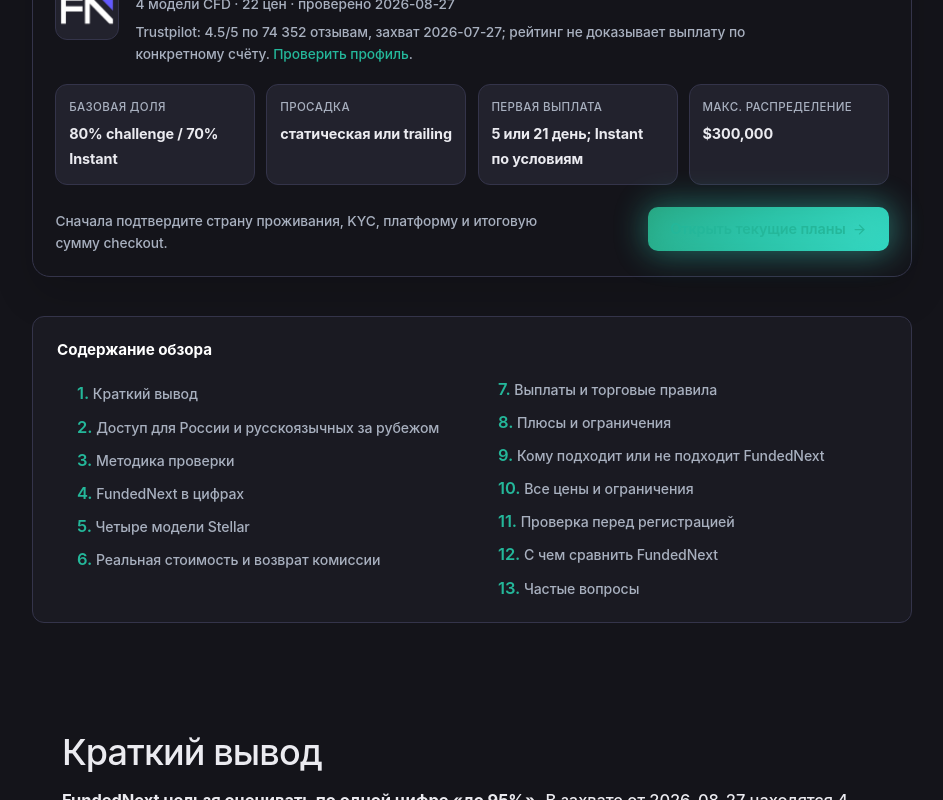
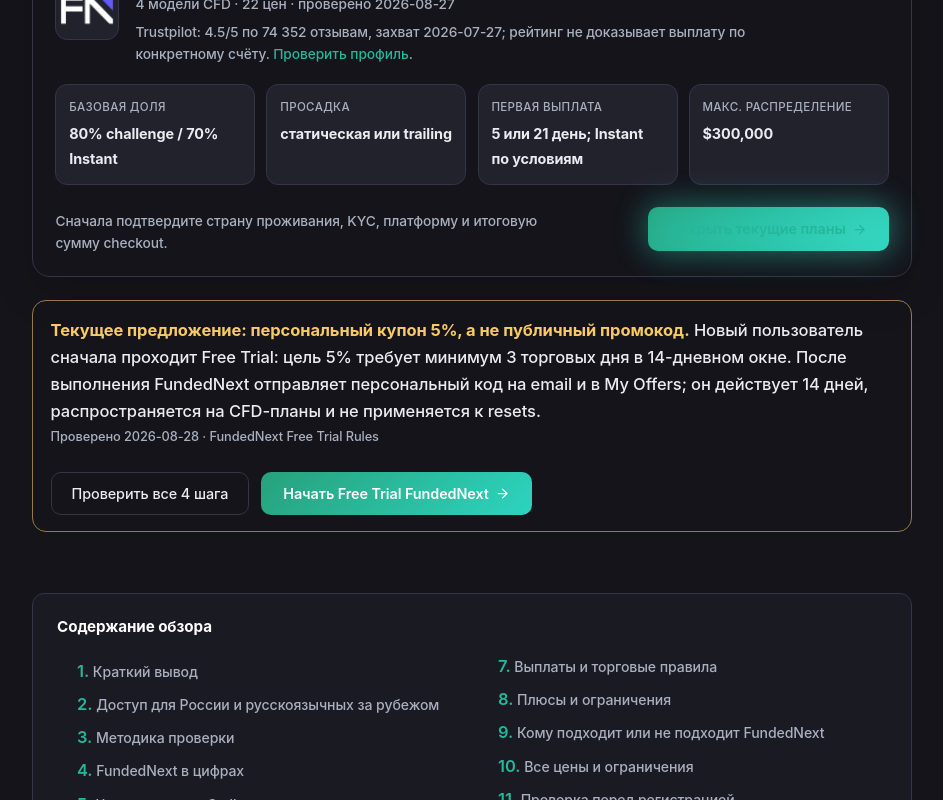
Before and after one commit to Vilmanis99/tradersfund, a Next.js app: page /ru/obzor-fundednext in a window 1280 px wide. Shown: the part 1112-1912 px from the top of the page, without its empty margins (168-1111 px from the left). Built offline with nearby package versions, Linux system fonts and the light colour scheme; no server answers.

Commit message:
Surface FundedNext Russian Free Trial offer

```diff
--- a/app/ru/obzor-fundednext/page.tsx
+++ b/app/ru/obzor-fundednext/page.tsx
@@ -3,6 +3,7 @@ import Image from 'next/image'
 import Link from 'next/link'
 import { AlertTriangle, ArrowRight, BadgeDollarSign, CheckCircle2, Database } from 'lucide-react'
 import RussianFaq, { type RussianFaqItem } from '@/components/RussianFaq'
+import { getDealsByFirm } from '@/lib/deals'
 import { challengeTierEconomics, getAllFirms, getChallengesByFirm, isChallengeFresh, type Challenge } from '@/lib/firms'
 import { breadcrumbSchema, faqPageSchema, jsonLd } from '@/lib/schema'
 import { getLanguageAlternates } from '@/lib/localizedRoutes'
@@ -99,6 +100,8 @@ export default function RussianFundedNextReviewPage() {
   const firm = getAllFirms().find(candidate => candidate.name === 'FundedNext')
   const products = getChallengesByFirm('fundednext')
   const freshProducts = products.filter(product => isChallengeFresh(product))
+  const fundedNextDeal = getDealsByFirm('fundednext')
+    .find(deal => deal.mechanism === 'earned-coupon' && deal.pct != null)
   const pricedTiers = freshProducts.flatMap(product => product.accountSizes.flatMap(tier =>
     tier.priceUsd != null && tier.priceUsd > 0 ? [{ product, tier, price: tier.priceUsd }] : []))
   const accessEvidence = marketEvidence.firmAccess.find(item => item.firmSlug === 'fundednext')
@@ -233,6 +236,37 @@ export default function RussianFundedNextReviewPage() {
               </div>
             </aside>
           ) : null}
+
+          {fundedNextDeal && (
+            <aside
+              id="current-offer"
+              className="ru-notice ru-anchor-target"
+              data-russian-fundednext-current-offer="earned-coupon"
+            >
+              <strong>Текущее предложение: персональный купон {fundedNextDeal.pct}%, а не публичный промокод.</strong>{' '}
+              Новый пользователь сначала проходит Free Trial: цель 5% требует минимум 3 торговых дня
+              в 14-дневном окне. После выполнения FundedNext отправляет персональный код на email и в My Offers;
+              он действует 14 дней, распространяется на CFD-планы и не применяется к resets.
+              <p className="ru-source-line">
+                Проверено {fundedNextDeal.verifiedOn} ·{' '}
+                <a href={fundedNextDeal.sourceUrl} target="_blank" rel="noopener noreferrer">
+                  {fundedNextDeal.sourceLabel}
+                </a>
+              </p>
+              <div className="ru-actions">
+                <Link href="/ru/promokody-prop-firm#fundednext-promokod" className="btn-outline">
+                  Проверить все 4 шага
+                </Link>
+                <Link
+                  href="/go/fundednext?from=ru-fundednext-review-free-trial"
+                  rel="sponsored nofollow noopener"
+                  className="btn-primary"
+                >
+                  Начать Free Trial FundedNext <ArrowRight size={15} aria-hidden="true" />
+                </Link>
+              </div>
+            </aside>
+          )}
         </div>
       </section>
 
--- a/app/ru/page.tsx
+++ b/app/ru/page.tsx
@@ -74,7 +74,8 @@ export default function RussianHomePage() {
       || (tier.priceEur != null && tier.priceEur > 0),
     ).length, 0)
     const captureDate = products.map(product => product.sourceCapturedAt).sort().at(-1)
-    return { ...route, firm, products, priceCount, captureDate }
+    const deal = activeDeals.find(candidate => candidate.firmSlug === route.slug)
+    return { ...route, firm, products, priceCount, captureDate, deal }
   }).filter(item => item.firm?.affiliateUrl)
 
   const crumbs = breadcrumbSchema([
@@ -152,6 +153,15 @@ export default function RussianHomePage() {
                     <Link href={item.reviewHref} className="ru-home-partner-hero-review">
                       Сначала прочитать обзор
                     </Link>
+                    {isFundedNext && item.deal?.mechanism === 'earned-coupon' && item.deal.pct != null ? (
+                      <Link
+                        href="/ru/promokody-prop-firm#fundednext-promokod"
+                        className="ru-home-partner-hero-review"
+                        data-russian-home-fundednext-offer="earned-coupon"
+                      >
+                        Как получить {item.deal.pct}% после Free Trial
+                      </Link>
+                    ) : null}
                   </div>
                 </article>
               )
```
Also changed, not shown: scripts/audit-reviews.mjs, scripts/release-crawl.mjs.
